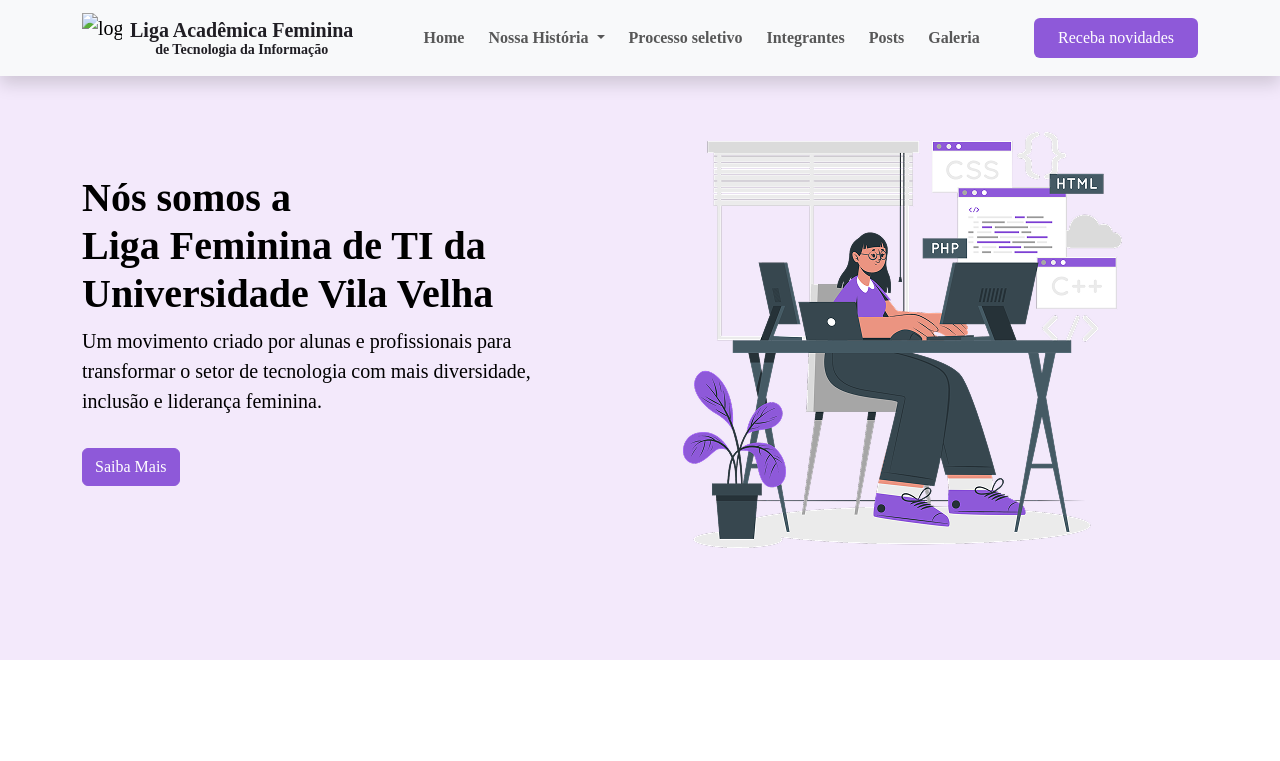
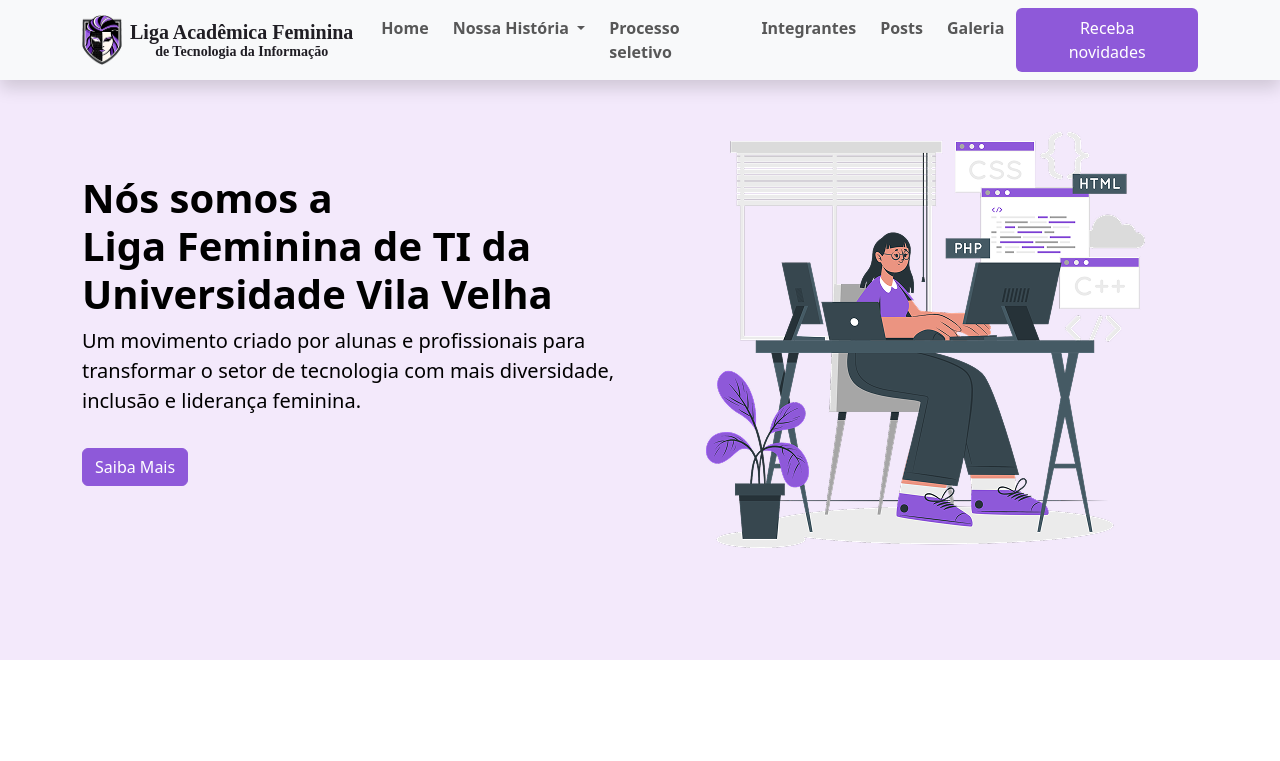
Before and after one commit to SousaValentyna/hackathon-liga-feminina-ti-uvv, a plain HTML site: page index.html in a window 1280 px wide. Shown: the top 761 px of the page. Drawn offline with nearby package versions, Linux system fonts and the light colour scheme.

Commit message:
Testando se a logo sobe no github pages.

```diff
--- a/css/style.css
+++ b/css/style.css
@@ -29,31 +29,12 @@
   box-sizing: border-box;
 }
 
-html, body {
-  height: 100%;
-  font-family: inherit;
-  line-height: 1.5;
-  -webkit-font-smoothing: antialiased;
-  -moz-osx-font-smoothing: grayscale;
-}
-
 body {
   background: #fff;
   color: #000;
 }
 
-img, picture, video, canvas, svg {
-  display: block;
-  max-width: 100%;
-  height: auto;
-}
-
-input, button, textarea, select {
-  font: inherit;
-}
-
 a {
-  color: inherit;
   text-decoration: none;
 }
 
@@ -62,18 +43,7 @@ button, [type="button"], [type="submit"], [type="reset"] {
   background: none;
   border: none;
   padding: 0;
-  font: inherit;
 }
-
-ul, ol {
-  list-style: none;
-}
-
-table {
-  border-collapse: collapse;
-  border-spacing: 0;
-}
-
 
 /* =================== */
 /* HEADER & NAVEGAÇÃO  */
--- a/index.html
+++ b/index.html
@@ -5,7 +5,7 @@
     <meta charset="utf-8">
     <meta name="viewport" content="width=device-width, initial-scale=1">
     <title>Liga Feminina de TI</title>
-    <link rel="shortcut icon" href="/assets/img/logo/" type="image/x-icon">
+    <link rel="shortcut icon" href="/assets/img/logo/logofooter.png" type="image/x-icon">
 
     <!-- Importação de fontes (caso necessário, adicione aqui)-->
     <!-- Fonts -->
@@ -35,7 +35,7 @@
     <nav class="navbar navbar-expand-lg bg-body-tertiary fixed-top bg-white shadow" data-bs-theme="bg-light">
         <div class="container d-flex align-items-center">
             <a class="navbar-brand d-flex align-items-center gap-2" href="#">
-                <img src="/assets/img/logo/" alt="logo" width="40" height="50"
+                <img src="/assets/img/logo/logo.png" alt="logo" width="40" height="50"
                     class="d-inline-block align-text-top">
                 <div class="d-flex flex-column">
                     <span class="logo-title1">Liga Acadêmica Feminina</span>
@@ -588,7 +588,7 @@
             <div class="row gy-4">
                 <div class="col-lg-5 col-md-12 footer-about">
                     <a href="index.html" class="logo d-flex align-items-center">
-                        <img src="/assets/img/logo/" alt="logo">
+                        <img src="/assets/img/logo/logofooter.png" alt="logo">
                         <span class="resum">LFTI</span>
                     </a>
                     <p>Um movimento criado por alunas e profissionais para
```
Also changed, not shown: assets/img/logo/logo.png (added), assets/img/logo/logobrasao.png (deleted), assets/img/logo/logofooter.png (added), assets/img/logo/logooficial.png (deleted).
